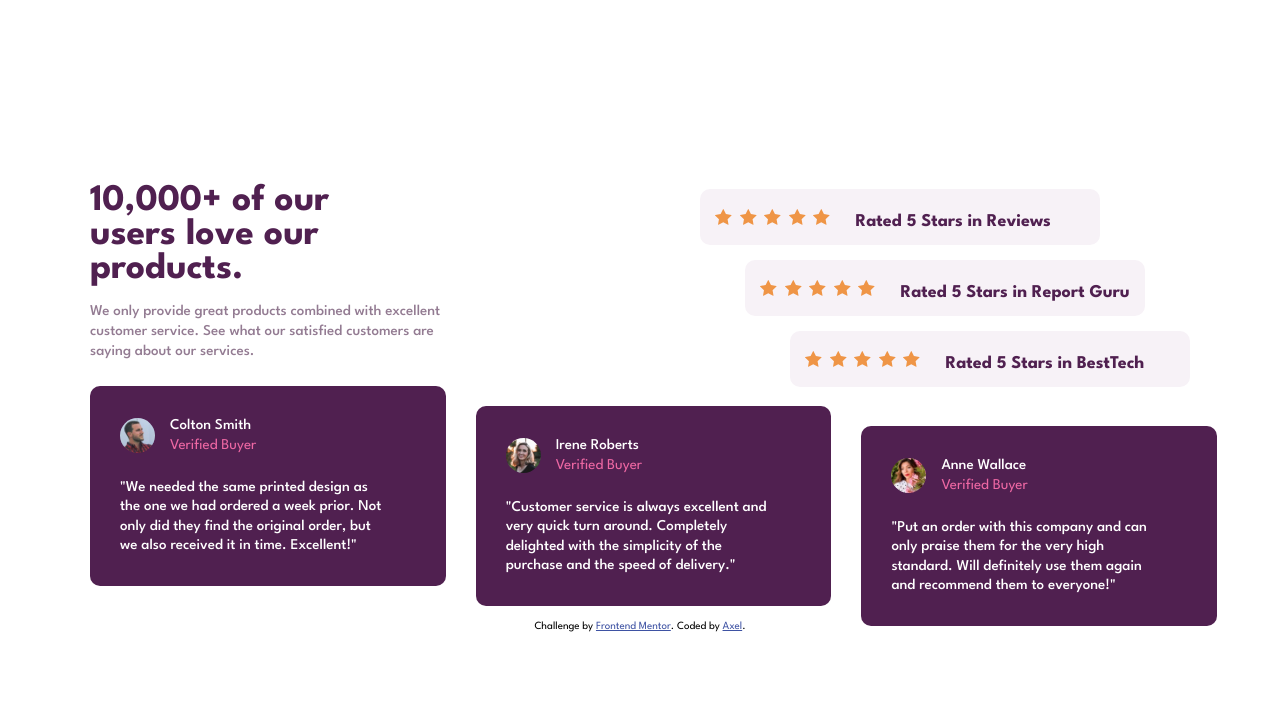
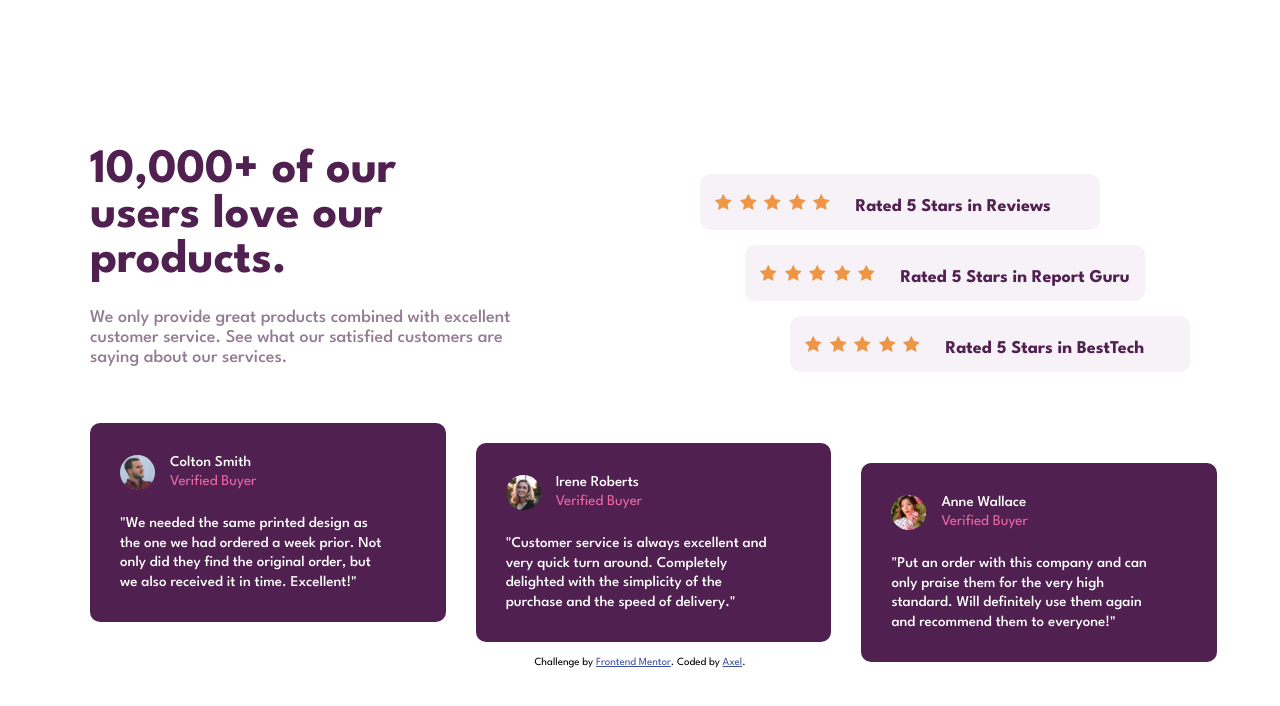
Before and after one commit to ADotBit/FrontEnd-Mentor, a plain HTML site: page social-proof/index.html in a window 1280 px wide. Drawn offline with Linux system fonts and the light colour scheme.

Commit message:
adjust size of title, paragraph and buyer divs

```diff
--- a/social-proof/style.css
+++ b/social-proof/style.css
@@ -143,9 +143,15 @@ h2{
         align-items: flex-start;
     }
 
+    .head h1{
+        font-size: 3.2em;
+        margin-bottom: .2em;
+    }
+
     .head p{
         width: 44ch;
         line-height: 20px;
+        font-size: 1.2em;
     }
 
     .rate{
@@ -179,6 +185,7 @@ h2{
         flex-direction: row;
         grid-column: span 2;
         justify-content: space-between;
+        margin-top: 3em;
         gap: 2em;
     }
 
```
